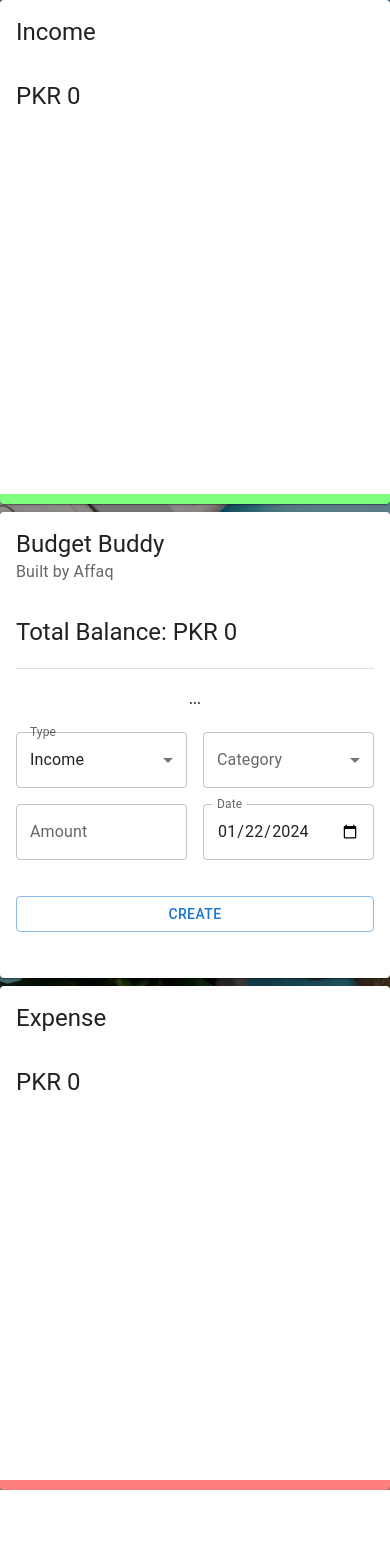
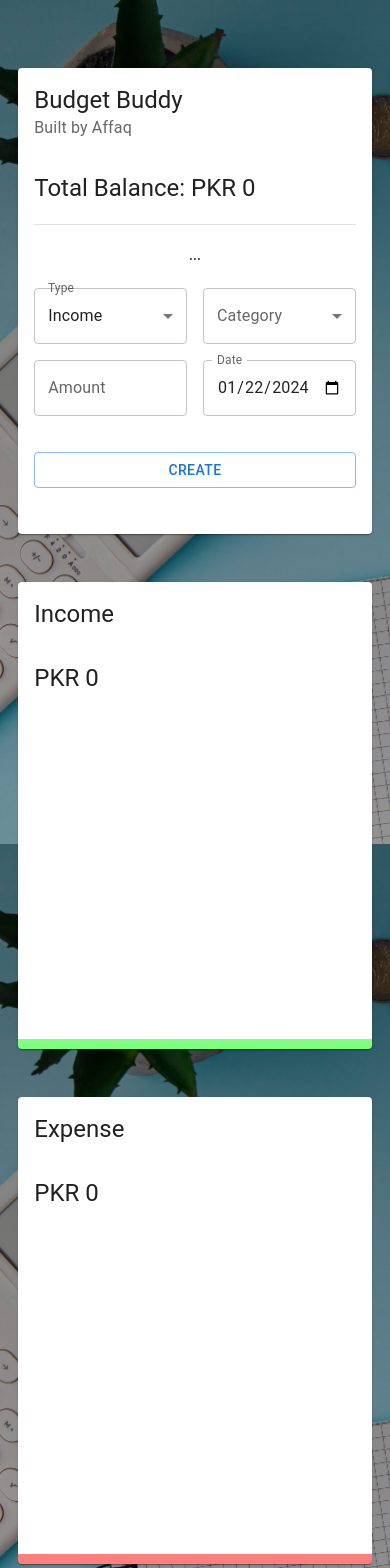
Before and after one commit to Affaq-Ahmed/Budget-Buddy, a React (Create React App) app: page / in a window 390 px wide. Shown: the top 1568 px of the page. Before the commit the page ends 1490 px from the top, so only its background shows below. Built offline with nearby package versions, Linux system fonts and the light colour scheme.

Commit message:
Refactor grid layout and add responsive behavior

```diff
--- a/src/App.js
+++ b/src/App.js
@@ -1,31 +1,45 @@
 import React from "react";
 import Details from "./components/Details/Details";
-import { Grid } from "@mui/material";
+import { Grid, useMediaQuery } from "@mui/material";
 import Main from "./components/Main/Main";
 
 const App = () => {
+	const isSmallScreen = useMediaQuery("(max-width:600px)");
+
 	return (
 		<div>
 			<Grid
 				container
-				spacing={1}
+				spacing={isSmallScreen ? 6 : 2}
 				alignItems="center"
 				justifyContent="center"
-				style={{ height: "100vh" }}
-				sx={{
-					"& > *": {
-						margin: (theme) => theme.spacing(1),
-					},
-					height: "100vh",
-				}}
+				style={{ height: "100vh", marginTop: isSmallScreen ? "20px" : "0px" }}
 			>
-				<Grid item xs={12} sm={4}>
+				<Grid
+					item
+					xs={11}
+					sm={4}
+					style={{ display: isSmallScreen ? "none" : "block" }}
+				>
 					<Details title="Income" />
 				</Grid>
-				<Grid item xs={12} sm={3} sx={{ paddingBottom: { sm: "5%" } }}>
+				<Grid item xs={11} sm={3} sx={{ paddingBottom: { sm: "5%" } }}>
 					<Main />
 				</Grid>
-				<Grid item xs={12} sm={4}>
+				<Grid
+					item
+					xs={11}
+					sm={4}
+					style={{ display: isSmallScreen ? "block" : "none" }}
+				>
+					<Details title="Income" />
+				</Grid>
+				<Grid
+					item
+					xs={11}
+					sm={4}
+					style={{ paddingBlockEnd: isSmallScreen ? "100px" : "0px" }}
+				>
 					<Details title="Expense" />
 				</Grid>
 			</Grid>
```
